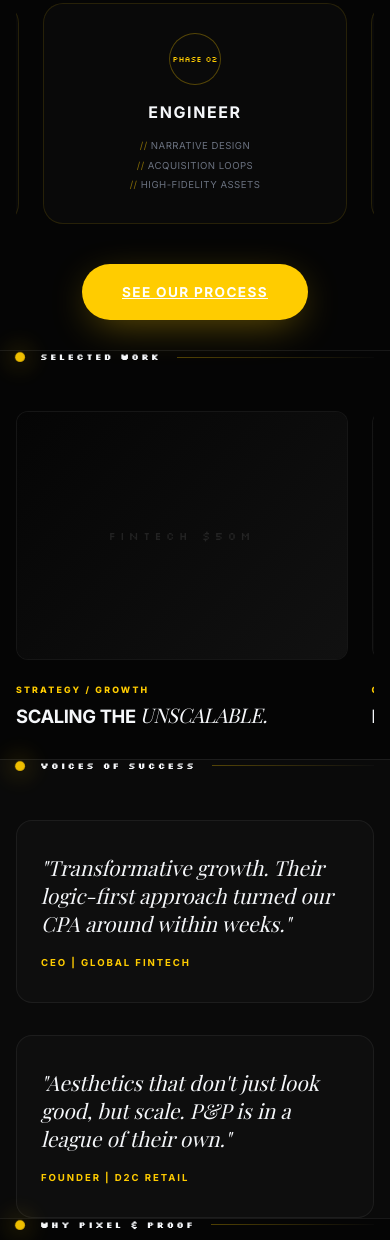
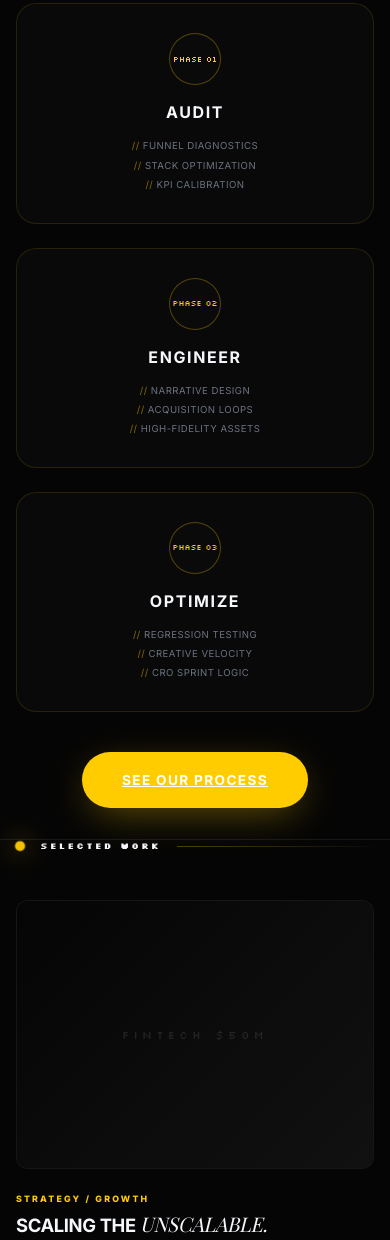
Before and after one commit to PixelNProof/web, a website built with Vite: page index.html in a window 390 px wide. Shown: the part 973-2213 px from the top of the page. Built offline with nearby package versions, Linux system fonts and the light colour scheme; a web font is replaced by a local one.

Commit message:
fix(mobile): remove horizontal scroll carousels, enforce strict vertical stacking and 100% flex width on small devices

```diff
--- a/src/style.css
+++ b/src/style.css
@@ -931,13 +931,10 @@ h3 {
     gap: 4rem;
   }
 
-  /* ===== HORIZONTAL SCROLL: METHODOLOGY ===== */
+  /* ===== STACKED LAYOUT: METHODOLOGY ===== */
   .methodology-blueprint {
     flex-direction: row;
-    flex-wrap: nowrap;
-    overflow-x: auto;
-    scroll-snap-type: x mandatory;
-    -webkit-overflow-scrolling: touch;
+    flex-wrap: wrap;
     gap: 1.5rem;
     padding-bottom: 1.5rem;
   }
@@ -948,29 +945,13 @@ h3 {
   }
 
   .blueprint-step {
-    flex: 0 0 75vw;
-    max-width: 75vw;
-    scroll-snap-align: center;
+    flex: 1 1 100%;
+    max-width: 100%;
     text-align: center;
     background: rgba(255, 255, 255, 0.02);
     border: 1px solid rgba(255, 255, 255, 0.06);
     border-radius: 20px;
     padding: 2.5rem 2rem;
-  }
-
-  /* Subtle scroll indicator */
-  .methodology-blueprint::-webkit-scrollbar {
-    height: 3px;
-  }
-
-  .methodology-blueprint::-webkit-scrollbar-track {
-    background: rgba(255, 255, 255, 0.03);
-    border-radius: 10px;
-  }
-
-  .methodology-blueprint::-webkit-scrollbar-thumb {
-    background: var(--accent);
-    border-radius: 10px;
   }
 
   .step-indicator {
@@ -979,22 +960,18 @@ h3 {
     font-size: 0.7rem;
   }
 
-  /* ===== HORIZONTAL SCROLL: SELECTED WORK ===== */
+  /* ===== STACKED LAYOUT: SELECTED WORK ===== */
   .creative-work-grid {
-    display: flex;
-    flex-wrap: nowrap;
-    overflow-x: auto;
-    scroll-snap-type: x mandatory;
-    -webkit-overflow-scrolling: touch;
-    gap: 1.5rem;
+    display: grid;
+    grid-template-columns: 1fr;
+    gap: 4rem;
     padding-bottom: 1.5rem;
     margin-top: 0;
   }
 
   .work-item {
-    flex: 0 0 80vw;
-    max-width: 80vw;
-    scroll-snap-align: center;
+    width: 100%;
+    max-width: 100%;
   }
 
   .work-item.staggered {
@@ -1395,14 +1372,14 @@ h3 {
 
   /* Scroll cards: tighter on small screens */
   .blueprint-step {
-    flex: 0 0 78vw;
-    max-width: 78vw;
+    flex: 1 1 100%;
+    max-width: 100%;
     padding: 1.8rem 1.2rem;
   }
 
   .work-item {
-    flex: 0 0 85vw;
-    max-width: 85vw;
+    flex: 1 1 100%;
+    max-width: 100%;
   }
 
   .work-visual {
```
